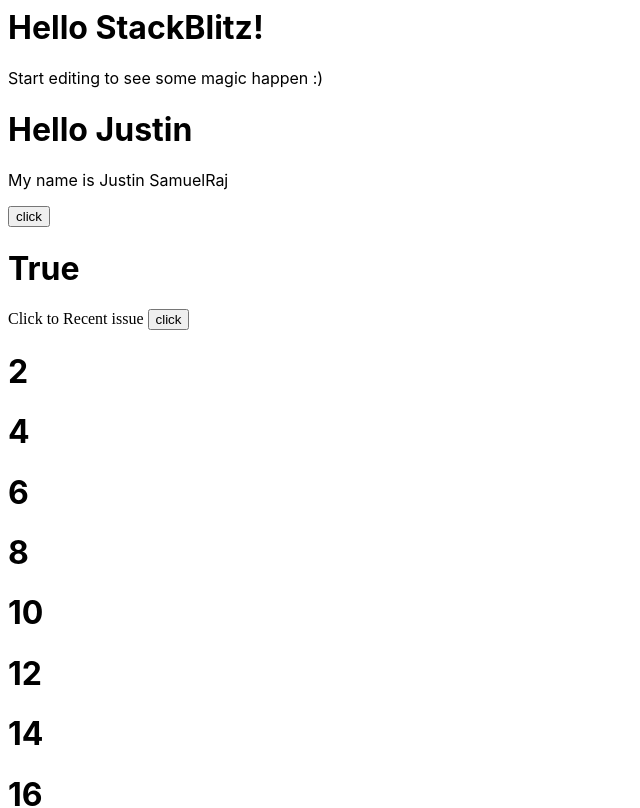
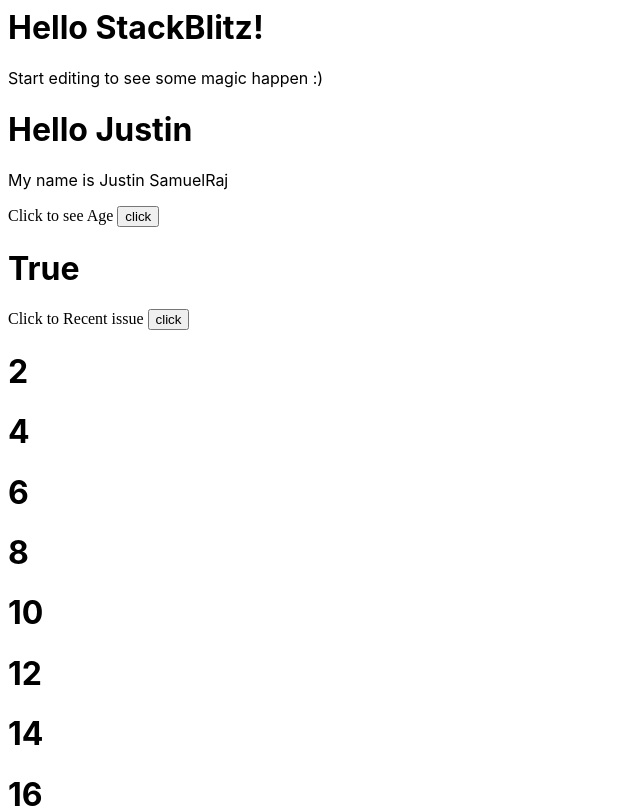
Before and after one commit to Justinsamuel7/react-Passing-parameters-to-function, a React (Create React App) app: page / in a window 1280 px wide. Shown: the top 808 px of the page, without its empty margins (0-640 px from the left). Built offline with nearby package versions, Linux system fonts and the light colour scheme.

Commit message:
1 file modified

```diff
--- a/src/Justin.js
+++ b/src/Justin.js
@@ -10,7 +10,7 @@ export default function Justin(obj) {
     <div>
       <h1>Hello Justin</h1>
       <p>My name is {obj.name}</p>
-      <button onClick={Showmyage}>click</button>
+      <label htmlFor=""> Click to see Age </label><button onClick={Showmyage}>click</button>
       {2===2? <h1>True</h1>:<h1>False</h1>}
       <label htmlFor=""> Click to Recent issue </label> <button onClick={obj.clickfn}>click</button>
       {[1,2,3,4,5,6,7,8,9,10].map((num) => (<h1>{num*2}</h1>))}
```
